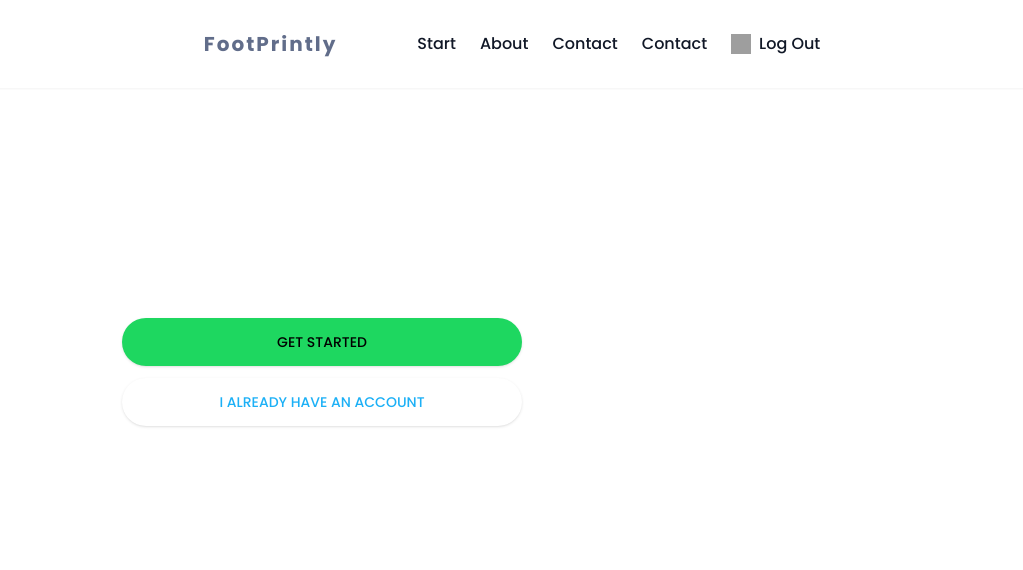
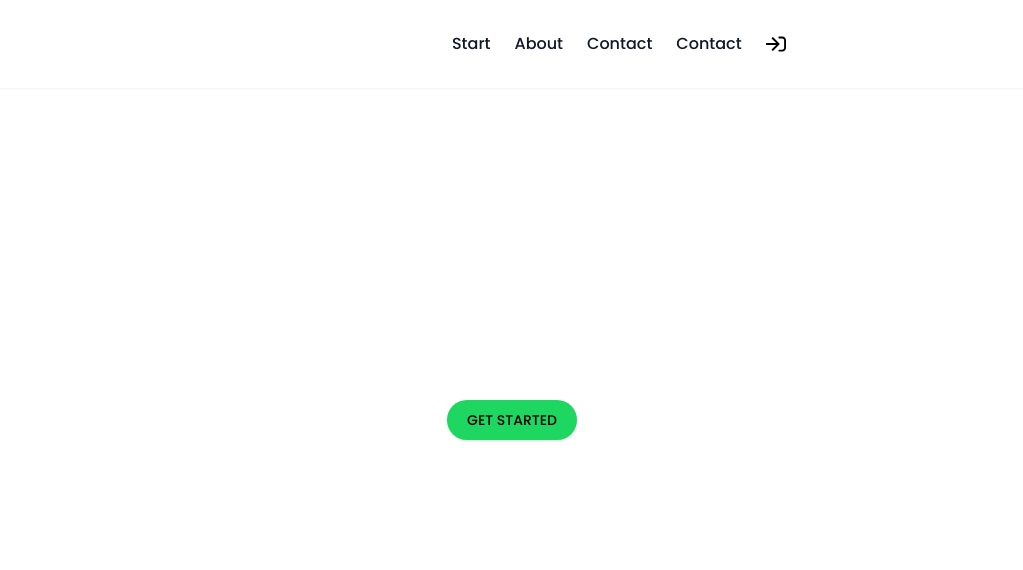
Before and after one commit to Niranjan1Praveen/FootPrintly, a Next.js app: page / in a window 1280 px wide. Shown: the top 570 px of the page, without its empty margins (128-1151 px from the left). Built offline with nearby package versions, Linux system fonts and the light colour scheme; grey boxes are pictures that could not be loaded.

Commit message:
Updated Files

```diff
--- a/app/globals.css
+++ b/app/globals.css
@@ -14,13 +14,14 @@
 }
 
 body {
-  color: var(--foreground);
   font-family: var(--font-family-sans);
   background: var(--background);
+  color: #ffffff;
 }
-h1,h2,h3,h4,h5,h6,p{
+/* h1,h2,h3,h4,h5,h6,p{
   color: var(--primary-text);
-}
+} */
+
 .section-p{
   padding: 30px 250px;
 }
@@ -38,7 +39,6 @@ li{
 ::-webkit-scrollbar {
   display: none;
 }
-
 
 /* Floating Animation */
 @keyframes float {
--- a/components/ui/header.js
+++ b/components/ui/header.js
@@ -3,7 +3,10 @@ import React from "react";
 import userSvg from "../../public/icons/xmark.svg";
 import xmark from "../../public/icons/xmark.svg";
 import bars from "../../public/icons/xmark.svg";
+import signIn from "../../public/icons/sign-in.svg";
+
 import Link from "next/link";
+import Image from "next/image";
 
 export default function Header() {
   function displayNavbar() {
@@ -15,7 +18,7 @@ export default function Header() {
   }
 
   return (
-    <header className="flex items-center justify-center gap-20 fixed top-0 left-0 w-full shadow-sm z-50 flex px-6 py-4 section-p">
+    <header className="flex items-center justify-center gap-20 top-0 left-0 w-full shadow-sm z-50 flex px-6 py-4 section-p">
       {/* Logo */}
       <div className="flex items-center gap-4">
         {/* <img src={logo} alt="Logo" className="w-32 h-14 object-cover" /> */}
@@ -52,10 +55,7 @@ export default function Header() {
           </Link>
         </li>
         <li className="flex items-center gap-2 cursor-pointer">
-          <img src={userSvg} className="w-5 h-5" alt="Logout" />
-          <Link href={"/"} className="text-gray-900 font-medium">
-            Log Out
-          </Link>
+          <Image src={signIn} className="w-5 h-5" alt="Logout" />
         </li>
       </ul>
       <div className="md:hidden cursor-pointer" onClick={displayNavbar}>
--- a/components/ui/hero.js
+++ b/components/ui/hero.js
@@ -2,26 +2,24 @@ import React from "react";
 import { Button } from "./button";
 import Link from "next/link";
 import Image from "next/image";
-import heroAnimation from "../../public/gifs/heroAnimation.gif";
 
 function Hero(props) {
   return (
-    <div className="section-p flex gap-40">
+    <div className="section-p flex gap-40 items-center justify-center">
       {/* Hero Content */}
-      <div className="flex flex-col justify-between gap-3 max-w-[400px] py-[180px]">
-        <h2 className="font-bold text-[2rem] text-white">
+      <div className="flex flex-col justify-between gap-10 w-[50%] py-[50px] text-center">
+        <h1 className="font-bold text-4xl">
           From Small Steps to Big Impacts!
-        </h2>
+        </h1>
+        <p>
+          <b>Font Awesome</b> is the Internet's icon library and toolkit, used by millions of designers, developers, and content creators.
+        </p>
         <Link href={"/signup"}>
-          <Button className="bg-[#1ed760] uppercase text-black border-none outline-none hover:!bg-[#1ed760] hover:!border-none hover:!shadow-none hover:!text-black w-full">
+          <Button className="bg-[#1ed760] uppercase text-black border-none outline-none hover:!bg-[#1ed760] hover:!border-none hover:!shadow-none hover:!text-black p-[20px]">
             Get Started
           </Button>
         </Link>
-        <Link href={"/login"}>
-          <Button className="bg-white uppercase text-black border-none outline-none hover:!bg-white hover:!border-none hover:!shadow-none hover:!text-black text-[#1CB0F6] w-full">
-            I already have an account
-          </Button>
-        </Link>
+
       </div>
       {/* <Image src={heroAnimation} alt="hero gif" className="floatingHero space-x-10px" width={500} height={500}/> */}
     </div>
```
